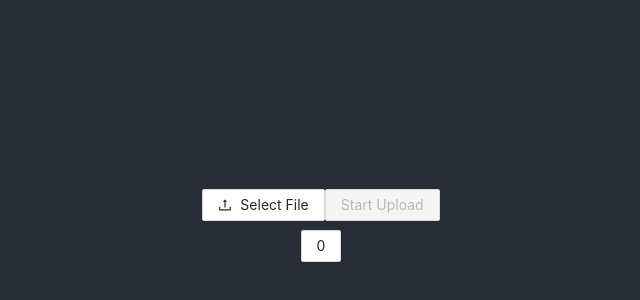
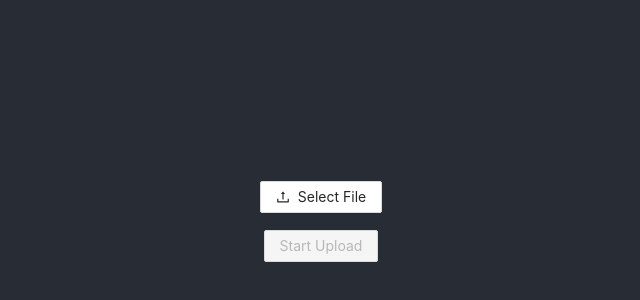
Before and after one commit to heyuantao/WebStorage, a React (Create React App) app in the folder templates/mystorageapp/: page / in a window 1280 px wide. Shown: the part 182-482 px from the top of the page, without its empty margins (319-959 px from the left). Built offline with nearby package versions, Linux system fonts and the light colour scheme.

Commit message:
change ui

```diff
--- a/templates/mystorageapp/src/pages/MainPage.js
+++ b/templates/mystorageapp/src/pages/MainPage.js
@@ -116,11 +116,11 @@ class MainPage extends React.Component{
                         <UploadOutlined /> Select File
                     </Button>
                 </Upload>
-                <Button type="primary" onClick={this.handleUploadClick} disabled={mediaFileList.length === 0} loading={mediaUploading} style={{ marginTop: 16 }} >
-                    {mediaUploading ? 'Uploading: '+mediaPercent+"%" : 'Start Upload'}
-                </Button>
+
                 <div>
-                    <Button>{this.state.mediaPercent}</Button>
+                    <Button type="primary" onClick={this.handleUploadClick} disabled={mediaFileList.length === 0} loading={mediaUploading} style={{ marginTop: 16 }} >
+                        {mediaUploading ? 'Uploading: '+mediaPercent+"%" : 'Start Upload'}
+                    </Button>
                 </div>
 
             </div>
```
